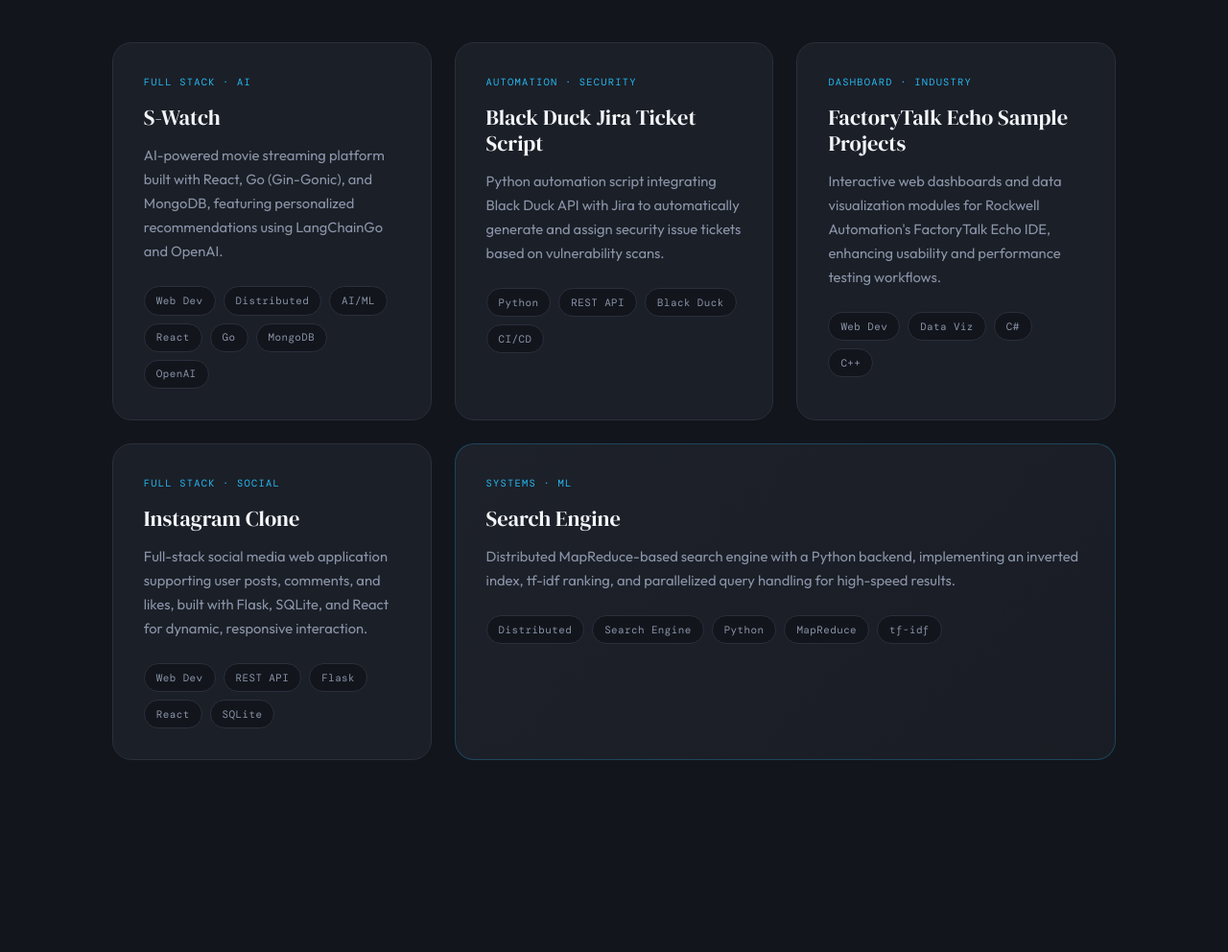
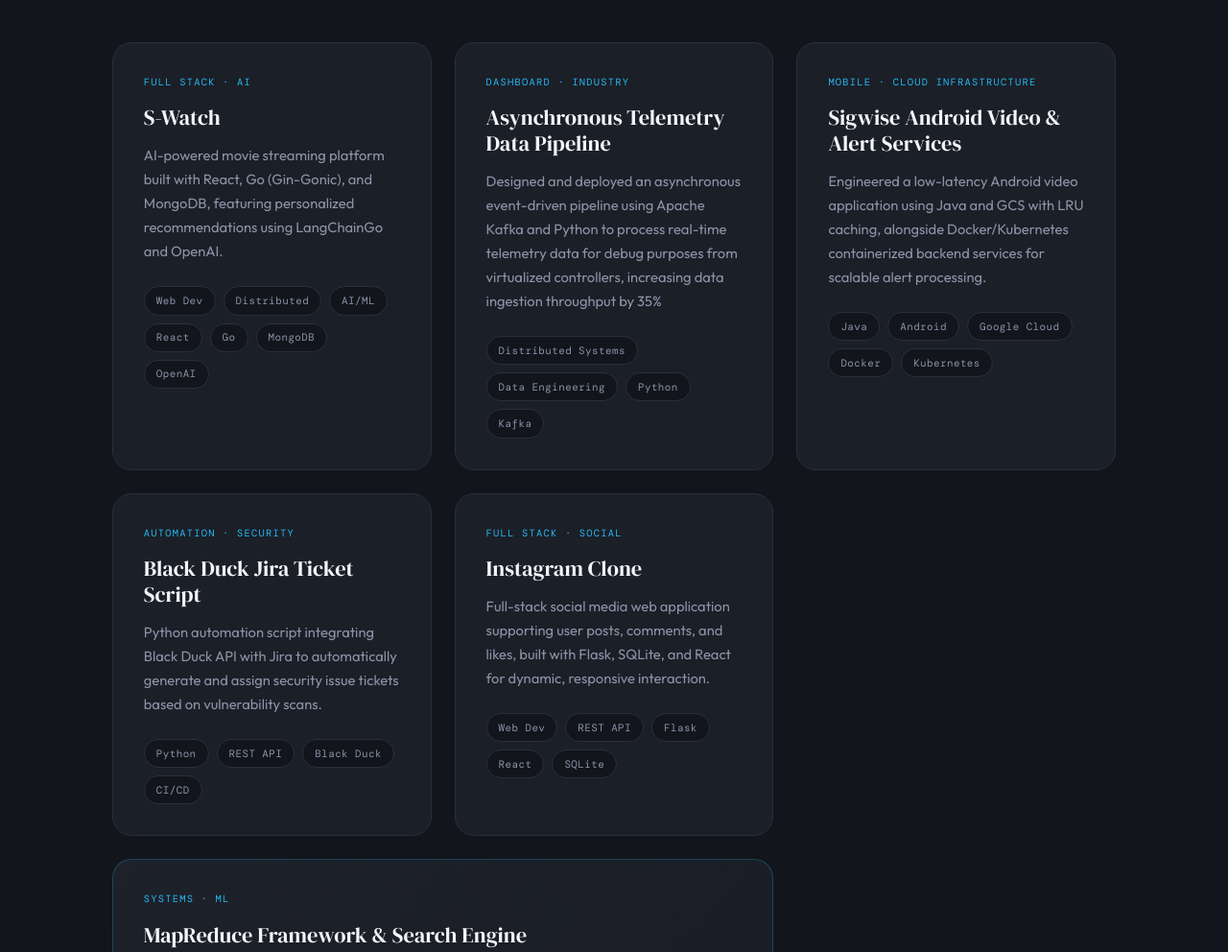
Before and after one commit to AndrewShao628/AndrewShao628.github.io, a plain HTML site: page index.html in a window 1280 px wide. Shown: the part 977-1969 px from the top of the page at 96% size. Drawn offline with nearby package versions, Linux system fonts and the light colour scheme; a web font is replaced by a local one.

Commit message:
Update index.html

```diff
--- a/index.html
+++ b/index.html
@@ -38,8 +38,8 @@
           I’m a Computer Science student at the University of Michigan with a passion for creating technology that’s both innovative and socially impactful. My experience spans full-stack web development, distributed systems, and machine learning, and I strive to build solutions that are elegant, efficient, and meaningful to users.
         </p>
         <div class="about-cta">
-          <a href="#projects" class="btn-primary">View Projects</a>
-          <a href="#contact" class="btn-ghost">Get in Touch</a>
+          <a href="#projects" class="btn-primary">Projects</a>
+          <a href="#contact" class="btn-ghost">Contact Me</a>
         </div>
       </div>
       <div class="about-image">
@@ -74,6 +74,34 @@
       </div>
 
       <div class="project-card" style="--delay: 80ms">
+        <div class="card-tag">Dashboard · Industry</div>
+        <h3>Asynchronous Telemetry Data Pipeline</h3>
+        <p>Designed and deployed an asynchronous event-driven pipeline using Apache Kafka and Python to process real-time
+telemetry data for debug purposes from virtualized controllers, increasing data ingestion throughput by 35%</p>
+        <div class="card-chips">
+          <span>Distributed Systems</span><span>Data Engineering</span><span>Python</span><span>Kafka</span>
+        </div>
+      </div>
+
+      <!-- <div class="project-card" style="--delay: 160ms">
+        <div class="card-tag">Dashboard · Industry</div>
+        <h3>FactoryTalk Echo Sample Projects</h3>
+        <p>Interactive web dashboards and data visualization modules for Rockwell Automation's FactoryTalk Echo IDE, enhancing usability and performance testing workflows.</p>
+        <div class="card-chips">
+          <span>Web Dev</span><span>Data Viz</span><span>C#</span><span>C++</span>
+        </div>
+      </div> -->
+
+      <div class="project-card" style="--delay: 160ms">
+        <div class="card-tag">Mobile · Cloud Infrastructure</div>
+        <h3>Sigwise Android Video & Alert Services</h3>
+        <p>Engineered a low-latency Android video application using Java and GCS with LRU caching, alongside Docker/Kubernetes containerized backend services for scalable alert processing.</p>
+        <div class="card-chips">
+          <span>Java</span><span>Android</span><span>Google Cloud</span><span>Docker</span><span>Kubernetes</span>
+        </div>
+      </div>
+
+      <div class="project-card" style="--delay: 240ms">
         <div class="card-tag">Automation · Security</div>
         <h3>Black Duck Jira Ticket Script</h3>
         <p>Python automation script integrating Black Duck API with Jira to automatically generate and assign security issue tickets based on vulnerability scans.</p>
@@ -82,16 +110,7 @@
         </div>
       </div>
 
-      <div class="project-card" style="--delay: 160ms">
-        <div class="card-tag">Dashboard · Industry</div>
-        <h3>FactoryTalk Echo Sample Projects</h3>
-        <p>Interactive web dashboards and data visualization modules for Rockwell Automation's FactoryTalk Echo IDE, enhancing usability and performance testing workflows.</p>
-        <div class="card-chips">
-          <span>Web Dev</span><span>Data Viz</span><span>C#</span><span>C++</span>
-        </div>
-      </div>
-
-      <div class="project-card" style="--delay: 240ms">
+      <div class="project-card" style="--delay: 300ms">
         <div class="card-tag">Full Stack · Social</div>
         <h3>Instagram Clone</h3>
         <p>Full-stack social media web application supporting user posts, comments, and likes, built with Flask, SQLite, and React for dynamic, responsive interaction.</p>
@@ -100,9 +119,9 @@
         </div>
       </div>
 
-      <div class="project-card featured" style="--delay: 320ms">
+      <div class="project-card featured" style="--delay: 360ms">
         <div class="card-tag">Systems · ML</div>
-        <h3>Search Engine</h3>
+        <h3>MapReduce Framework & Search Engine</h3>
         <p>Distributed MapReduce-based search engine with a Python backend, implementing an inverted index, tf-idf ranking, and parallelized query handling for high-speed results.</p>
         <div class="card-chips">
           <span>Distributed</span><span>Search Engine</span><span>Python</span><span>MapReduce</span><span>tf-idf</span>
```
